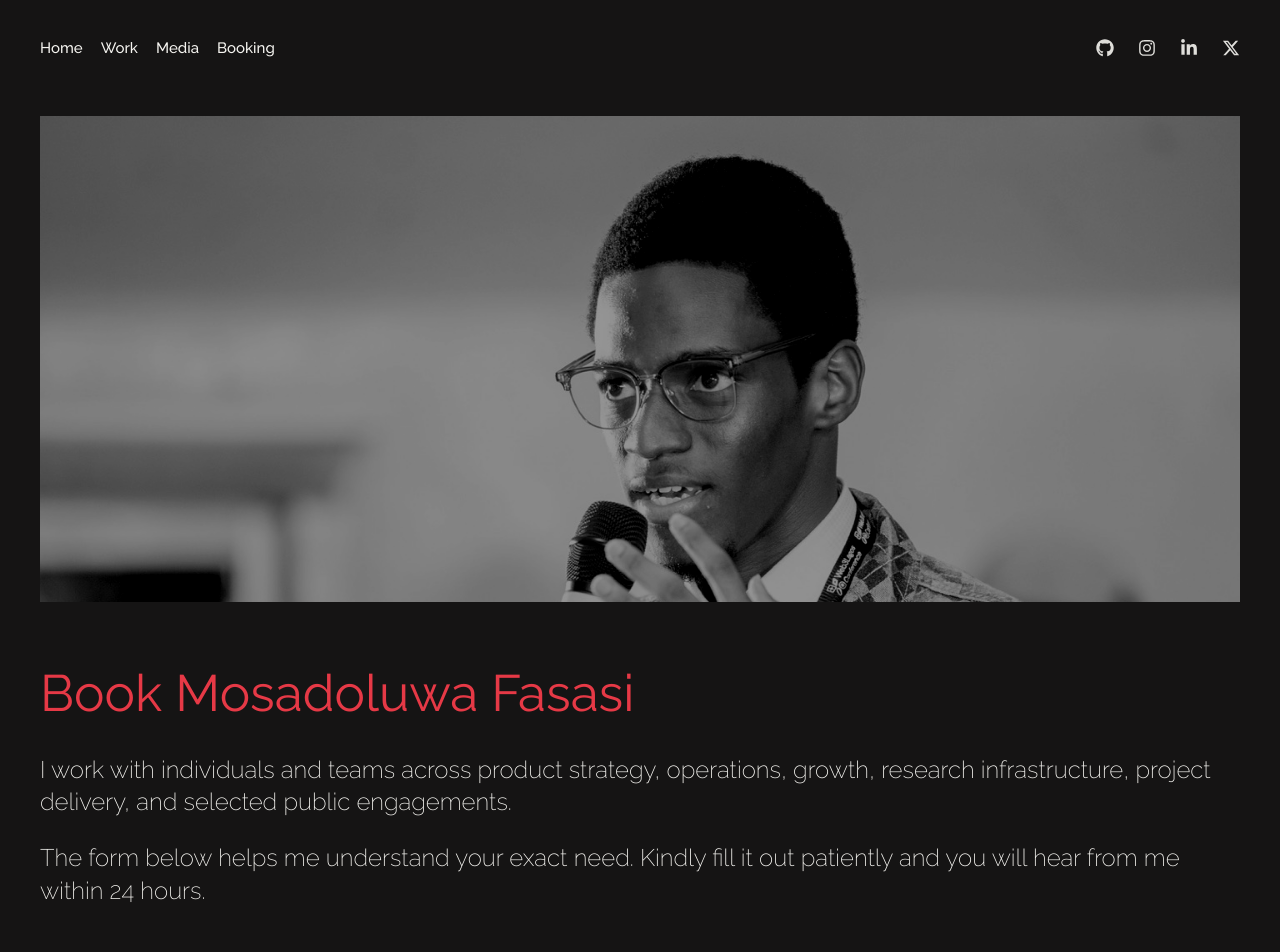
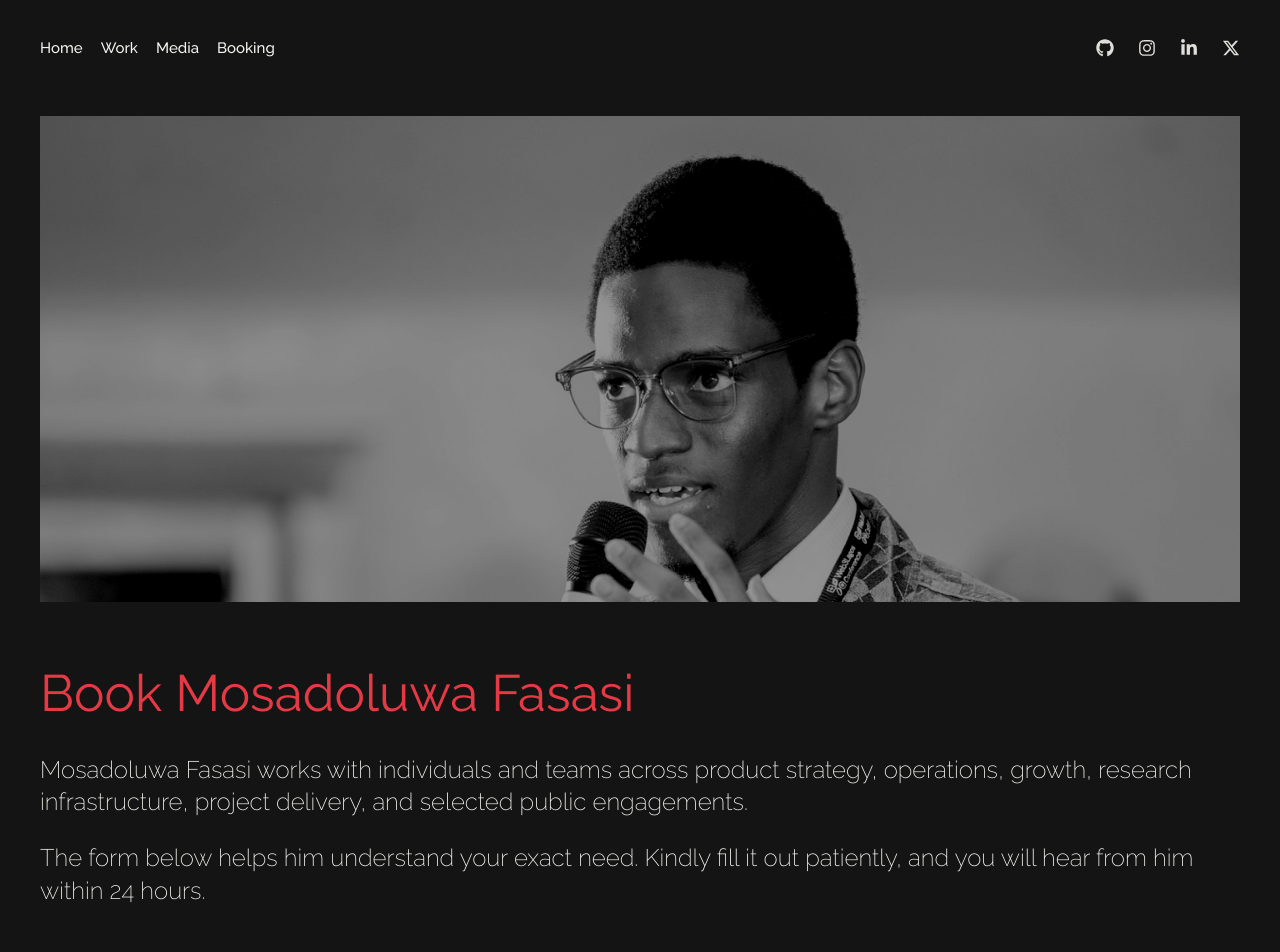
Before and after one commit to Mosamorphing/website, a React (Vite) app: page /booking in a window 1280 px wide. Shown: the top 952 px of the page. Built offline with nearby package versions, Linux system fonts and the light colour scheme.

Commit message:
update booking introduction

```diff
--- a/src/pages/Booking/Booking.jsx
+++ b/src/pages/Booking/Booking.jsx
@@ -84,13 +84,13 @@ const Booking = () => {
       <header className="booking-intro">
         <h1>Book Mosadoluwa Fasasi</h1>
         <p>
-          I work with individuals and teams across product strategy, operations, growth,
-          research infrastructure, project delivery, and selected public
-          engagements.
+          Mosadoluwa Fasasi works with individuals and teams across product
+          strategy, operations, growth, research infrastructure, project
+          delivery, and selected public engagements.
         </p>
         <p>
-          The form below helps me understand your exact need. Kindly fill it out patiently
-          and you will hear from me within 24 hours.
+          The form below helps him understand your exact need. Kindly fill it
+          out patiently, and you will hear from him within 24 hours.
         </p>
       </header>
 
```
